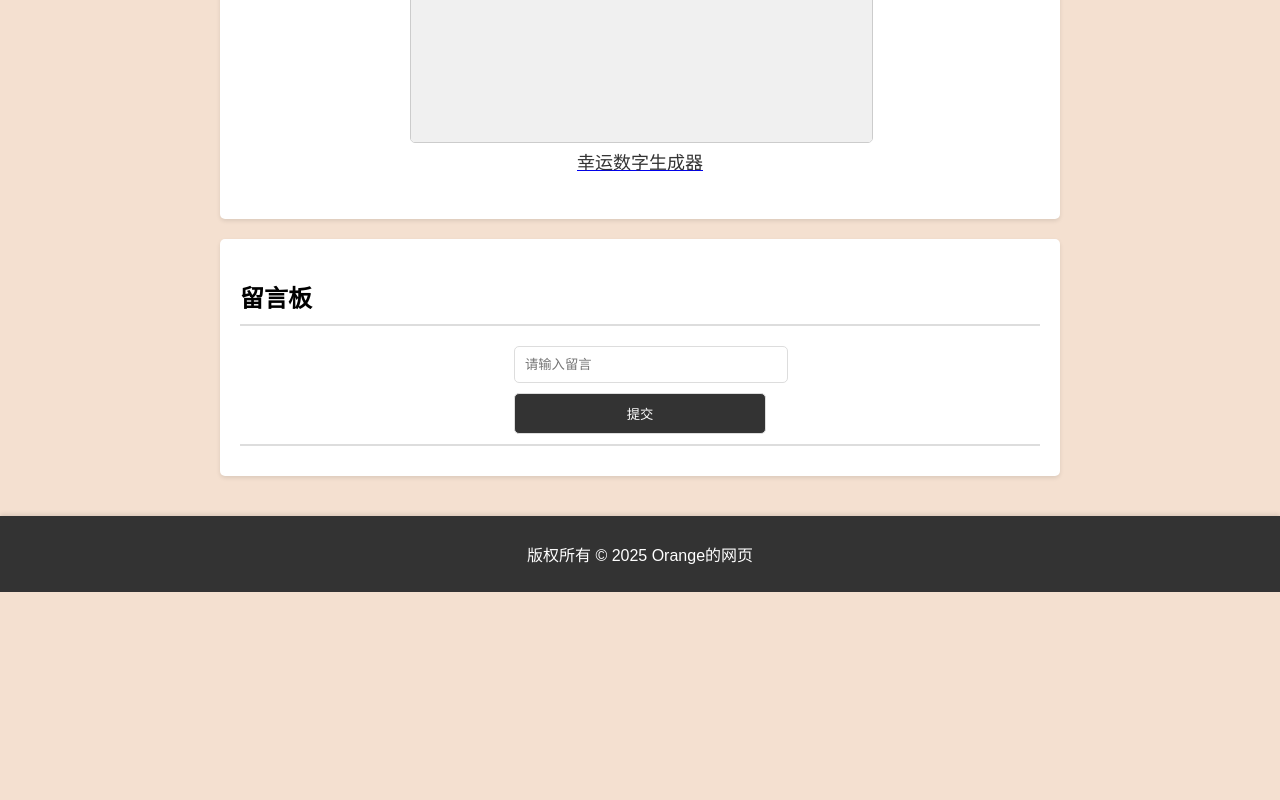
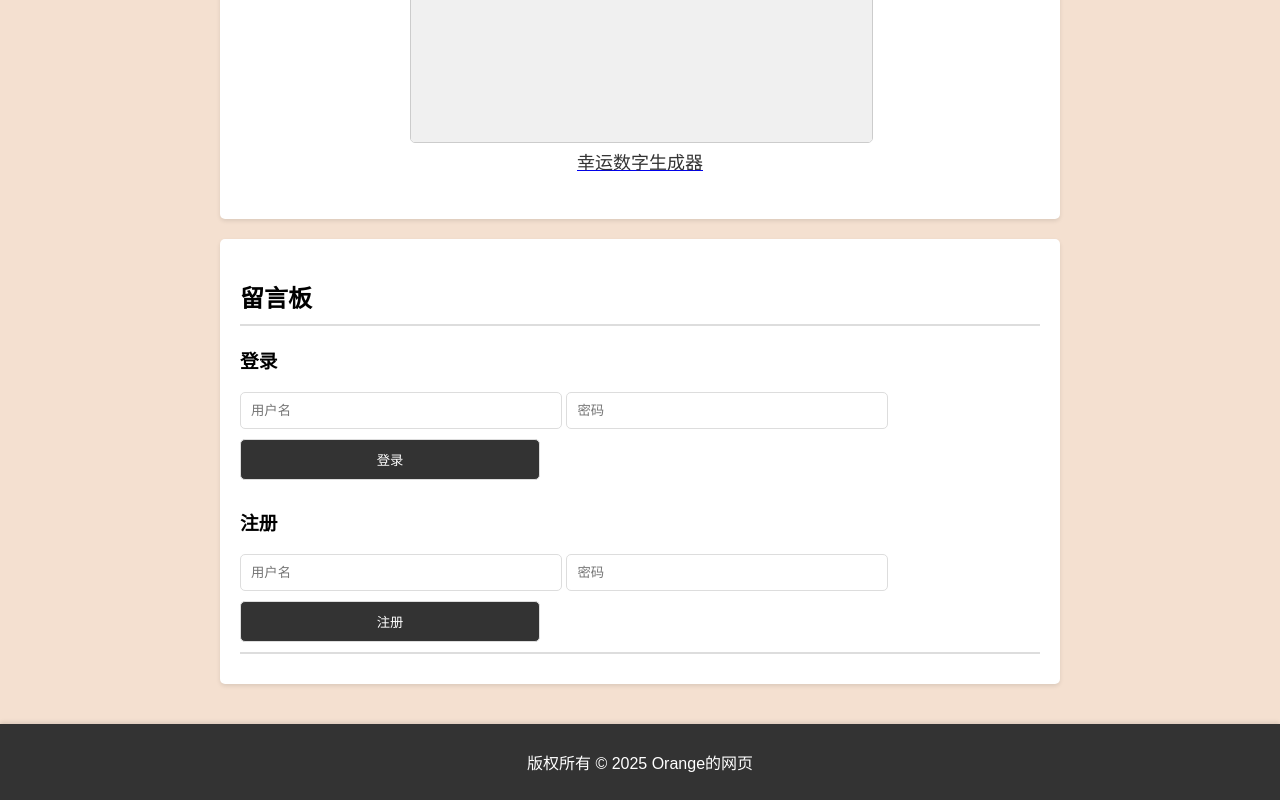
Before and after one commit to DiY-ai-spec/ow_totalnet, a plain HTML site: page index.html in a window 1280 px wide. Shown: the part 1089-1889 px from the top of the page. Before the commit the page ends 1681 px from the top, so only its background shows below. Drawn offline with nearby package versions, Linux system fonts and the light colour scheme.

Commit message:
Update index.html

```diff
--- a/index.html
+++ b/index.html
@@ -1,11 +1,13 @@
 <!DOCTYPE html>
 <html lang="zh-CN">
+
 <head>
     <meta charset="UTF-8">
     <meta name="viewport" content="width=device-width, initial-scale=1.0">
     <title>Orange的网页</title>
     <link rel="stylesheet" href="styles.css">
 </head>
+
 <body>
     <header>
         <h1>Orange的网页</h1>
@@ -56,9 +58,27 @@
         </section>
         <section id="message-board">
             <h2>留言板</h2>
-            <div class="message-form-container">
+            <div id="login-register">
+                <h3>登录</h3>
+                <form id="login-form">
+                    <input type="text" id="login-username" placeholder="用户名">
+                    <input type="password" id="login-password" placeholder="密码">
+                    <button type="submit">登录</button>
+                </form>
+                <h3>注册</h3>
+                <form id="register-form">
+                    <input type="text" id="register-username" placeholder="用户名">
+                    <input type="password" id="register-password" placeholder="密码">
+                    <button type="submit">注册</button>
+                </form>
+            </div>
+            <div id="message-form-container" style="display: none;">
                 <form id="message-form">
                     <input type="text" id="message-input" placeholder="请输入留言">
+                    <select id="visible-to">
+                        <option value="all">所有人可见</option>
+                        <option value="creator-and-admin">仅本人和管理员可见</option>
+                    </select>
                     <button type="submit">提交</button>
                 </form>
             </div>
@@ -70,6 +90,8 @@
     <footer>
         <p>版权所有 &copy; 2025 Orange的网页</p>
     </footer>
+    <script src="https://cdn.jsdelivr.net/npm/axios/dist/axios.min.js"></script>
     <script src="script.js"></script>
 </body>
+
 </html>
```
